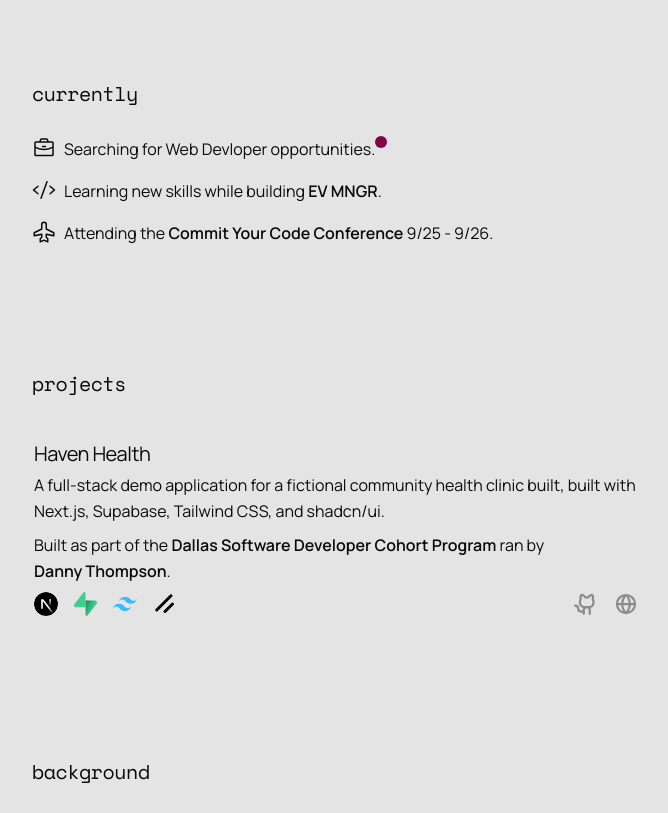
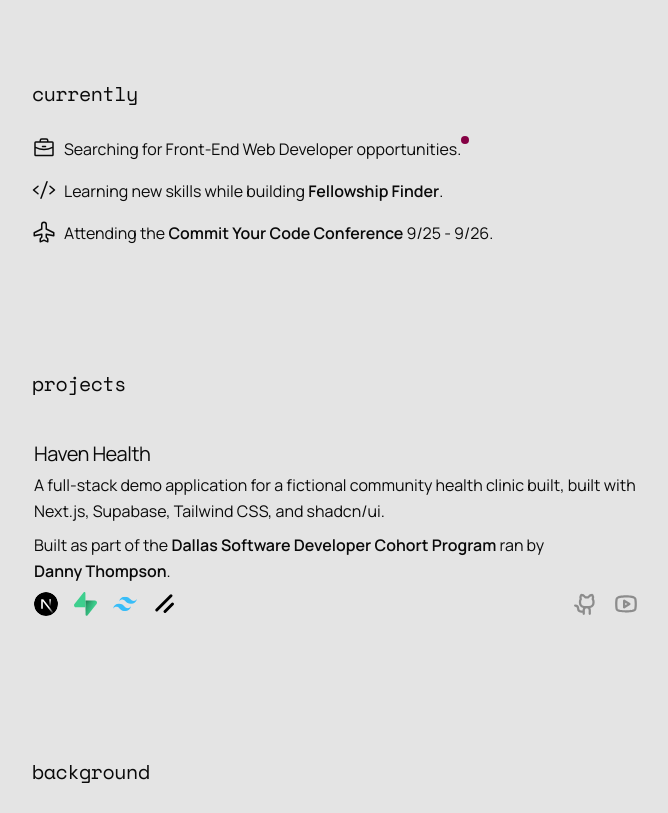
Before and after one commit to walterfurrer/portfolio-v2, a Next.js app: page / in a window 1280 px wide. Shown: the part 440-1253 px from the top of the page, without its empty margins (304-972 px from the left). Built offline with nearby package versions, Linux system fonts and the light colour scheme.

Commit message:
Updated currently section, removed non-existent live-site link/icon from Haven Health project and replaced with YT link to cohort demo.

```diff
--- a/components/Currently.tsx
+++ b/components/Currently.tsx
@@ -13,10 +13,10 @@
         <div className="flex gap-2">
           <BriefcaseIcon weight="regular" className="size-6" />
           <div className="inline-flex">
-            <p>Searching for Web Devloper opportunities.</p>
-            <span className="relative flex size-3">
+            <p>Searching for Front-End Web Developer opportunities.</p>
+            <span className="relative flex size-2">
               <span className="bg-accent-teal absolute inline-flex h-full w-full animate-ping rounded-full opacity-75"></span>
-              <span className="bg-accent-teal relative inline-flex size-3 rounded-full"></span>
+              <span className="bg-accent-teal relative inline-flex size-2 rounded-full"></span>
             </span>
           </div>
         </div>
@@ -24,7 +24,13 @@
           <CodeIcon weight="regular" className="size-6" />
           <p>
             Learning new skills while building{" "}
-            <Link href={"https://ev-mngr.vercel.app/"}>EV MNGR</Link>.
+            <Link
+              target="_blank"
+              href={"https://github.com/walterfurrer/fellowship-finder"}
+            >
+              Fellowship Finder
+            </Link>
+            .
           </p>
         </div>
         <div className="flex gap-2">
--- a/components/Header.tsx
+++ b/components/Header.tsx
@@ -14,7 +14,7 @@
         <div>
           <h1 className="font-sans font-medium">Hi, I'm Walter.</h1>
           <p className="text-muted-foreground">
-            A frontend developer helping to bridge the gap between people and
+            A front-end developer helping to bridge the gap between people and
             technology.
           </p>
         </div>
--- a/components/project-cards/HavenHealthProjectCard.tsx
+++ b/components/project-cards/HavenHealthProjectCard.tsx
@@ -1,6 +1,7 @@
 import {
   GithubLogoIcon,
   GlobeSimpleIcon,
+  YoutubeLogoIcon,
 } from "@phosphor-icons/react/dist/ssr";
 import Image from "next/image";
 import Link from "next/link";
@@ -66,9 +67,15 @@
             >
               <GithubLogoIcon weight="bold" size={24} />
             </Link>
-            <Link target="_blank" href="#">
+            <Link
+              target="_blank"
+              href="https://www.youtube.com/live/jhywKK8-DGw?si=_s05aqCCRjMf9kSq&t=2546"
+            >
+              <YoutubeLogoIcon weight="bold" size={24} />
+            </Link>
+            {/* <Link target="_blank" href="#">
               <GlobeSimpleIcon weight="bold" size={24} />
-            </Link>
+            </Link> */}
           </div>
         </div>
       </div>
```
Also changed, not shown: 1 other file (tests, documents, lock files or other folders).
